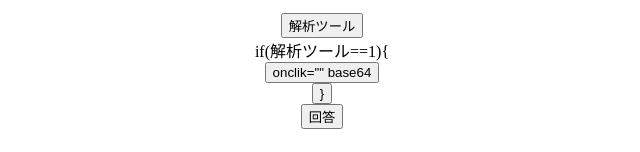
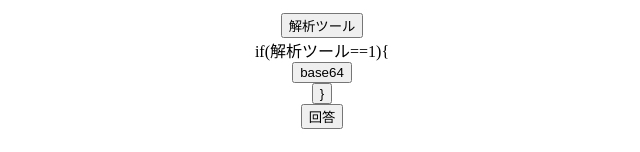
Before and after one commit to yama-ctf/ctf-app, a plain HTML site: page index.html in a window 1280 px wide. Shown: the part 413-565 px from the top of the page, without its empty margins (318-958 px from the left). Drawn offline with Linux system fonts and the light colour scheme.

Commit message:
Fix button onclick attribute in index.html

```diff
--- a/index.html
+++ b/index.html
@@ -15,7 +15,7 @@
 
     <button>解析ツール</button>
     if(解析ツール==1){
-      <button> onclik="" base64<button>
+      <button onclick="runBase64()">base64<button>
   }
 
   <button onclick="checkAnswer()">回答</button>
```
